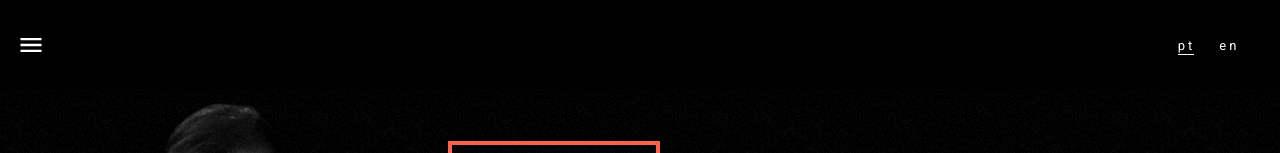
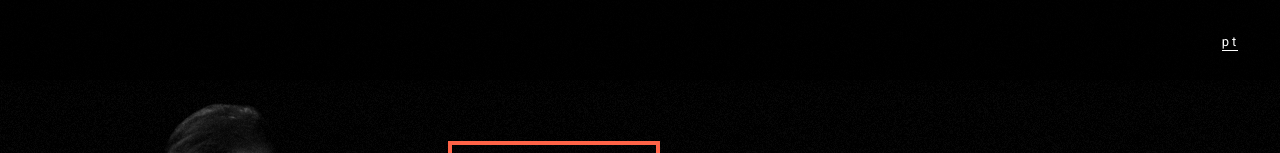
Before and after one commit to AlissonRaphael/AlissonRaphael.github.io, a React app: page / in a window 1280 px wide. Shown: the top 153 px of the page. Built offline with nearby package versions, Linux system fonts and the light colour scheme.

Commit message:
refact: update Header component

```diff
--- a/src/components/Header/index.js
+++ b/src/components/Header/index.js
@@ -20,7 +20,7 @@ const HeaderVariants = {
 
 }
 
-export default function Header(){
+export default function Header({ children }){
   const { scrollYProgress } = useViewportScroll()
   const sizeMenu = useTransform(scrollYProgress, [0,0.03], [`2.4vw 1.3vw`,`0.8vw 1.3vw`])
   const opacityMenu = useTransform(scrollYProgress, [0,0.03], [1,0.1])
@@ -36,11 +36,10 @@ export default function Header(){
     >
       <Nav style={{ opacity: opacityMenu }}>
         <div>
-          <HamburgerButton/>
+          {children}
         </div>
         <div>
           <LanguageButton isActive={true}>pt</LanguageButton>
-          <LanguageButton>en</LanguageButton>
         </div>
       </Nav>
     </HeaderComponent>
--- a/src/components/Header/style.js
+++ b/src/components/Header/style.js
@@ -6,7 +6,7 @@ export const HeaderComponent = styled(motion.header)`
   position: fixed;
   top: 0;
   left: 0;
-  z-index: 2;
+  z-index: 292;
   width: 100vw;
   padding: 32px 32px;
   display: flex;
```
